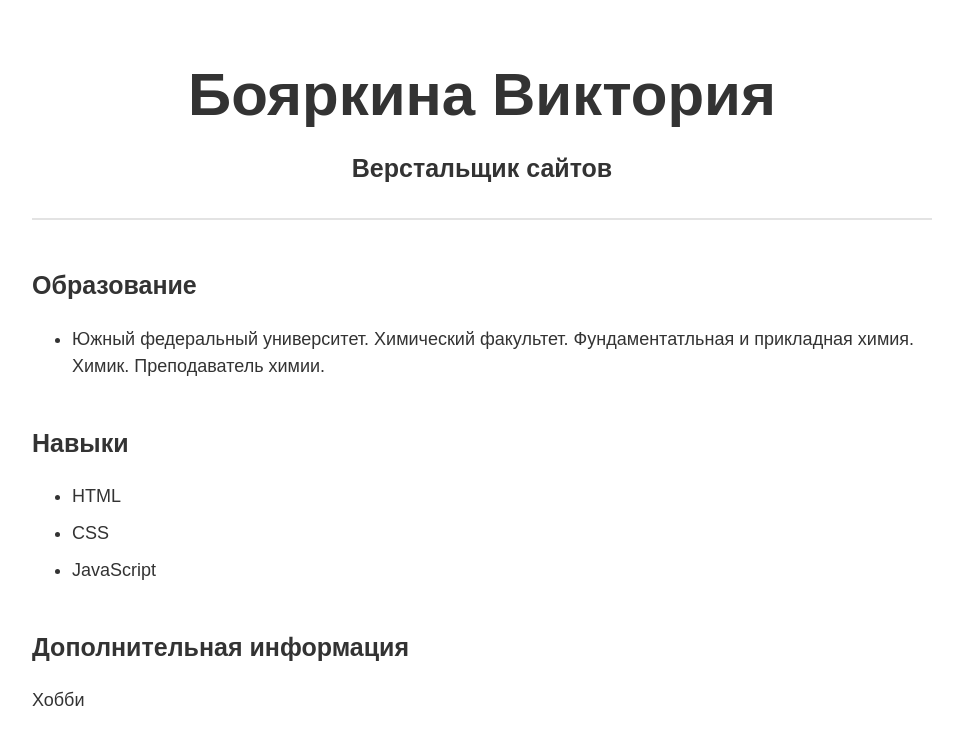
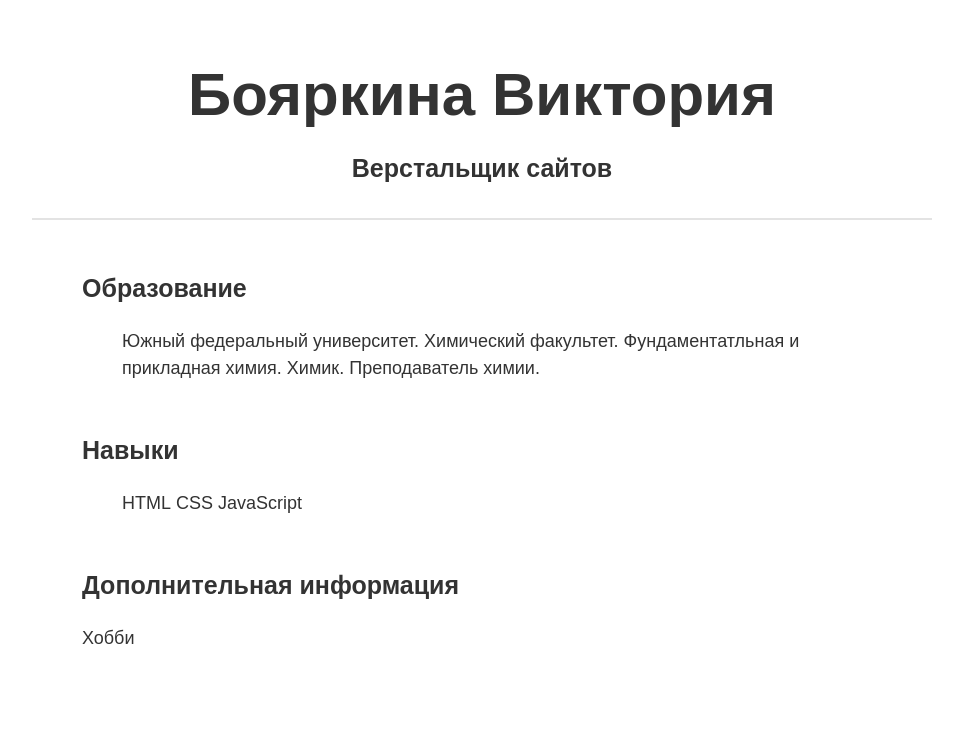
Before and after one commit to VictoriaBoyarkina/VictoriaBoyarkina.github.io, a PHP site: page / in a window 1280 px wide. Shown: the top 754 px of the page, without its empty margins (158-1121 px from the left). Run offline with PHP 8.4, Linux system fonts and the light colour scheme.

Commit message:
Update main.css

```diff
--- a/main.css
+++ b/main.css
@@ -22,7 +22,6 @@ h2 {
 }
 
 section {
-	display: inline;
 	margin: 50px 0 50px 0;
 	padding: 0 50px 0 50px;
 }
@@ -35,6 +34,7 @@ section h2 {
 }
 
 li {
+	display: inline;
 	margin-bottom: 10px;
 }
 
```
